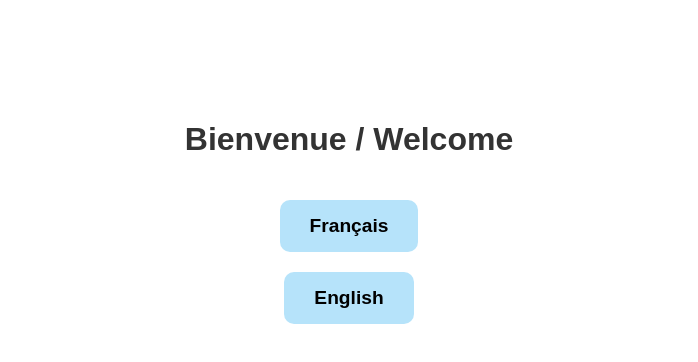
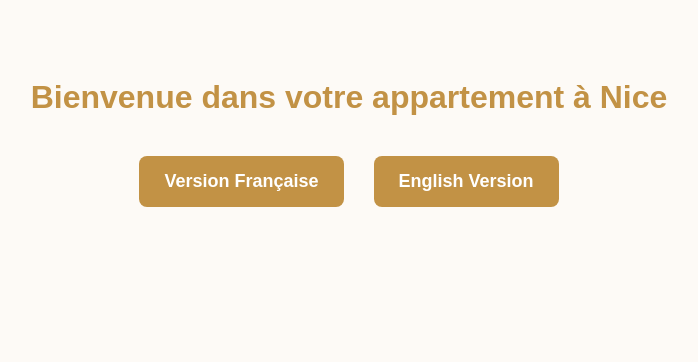
Before and after one commit to Tommynissa/ttetnn, a plain HTML site: page index.html in a window 1280 px wide. Shown: the whole page, without its empty margins (291-989 px from the left). Drawn offline with Linux system fonts and the light colour scheme.

Commit message:
Add files via upload

```diff
--- a/index.html
+++ b/index.html
@@ -2,33 +2,45 @@
 <html lang="fr">
 <head>
   <meta charset="UTF-8">
-    <meta name="viewport" content="width=device-width, initial-scale=1.0">
-    <title>Bienvenue / Welcome</title>
-    <link rel="stylesheet" href="style.css">
+  <meta name="viewport" content="width=device-width, initial-scale=1">
+  <title>Bienvenue – Appartement à Nice</title>
   <style>
-        .lang-chooser {
+    body {
+      font-family: Arial, sans-serif;
+      background-color: #fdfaf6;
+      color: #333;
+      text-align: center;
+      padding: 50px;
+    }
+    h1 {
+      color: #c29245;
+      margin-bottom: 40px;
+    }
+    .lang-select {
       display: flex;
-            flex-direction: column;
-            align-items: center;
-            margin-top: 100px;
-            gap: 20px;
+      justify-content: center;
+      gap: 30px;
     }
-        .lang-chooser a {
-            padding: 15px 30px;
-            background-color: #b6e3fa;
-            color: #000;
+    .lang-select a {
+      display: inline-block;
+      padding: 15px 25px;
+      background-color: #c29245;
+      color: #fff;
       text-decoration: none;
-            font-size: 1.2em;
-            border-radius: 10px;
       font-weight: bold;
+      border-radius: 8px;
+      font-size: 18px;
+    }
+    .lang-select a:hover {
+      background-color: #a67c35;
     }
   </style>
 </head>
 <body>
-    <div class="lang-chooser">
-        <h1>Bienvenue / Welcome</h1>
-        <a href="fr/index.html">Français</a>
-        <a href="en/index.html">English</a>
+  <h1>Bienvenue dans votre appartement à Nice</h1>
+  <div class="lang-select">
+    <a href="fr/accueil.html">Version Française</a>
+    <a href="en/home.html">English Version</a>
   </div>
 </body>
 </html>
```
Lines whose indentation alone changed are shown as unchanged.
